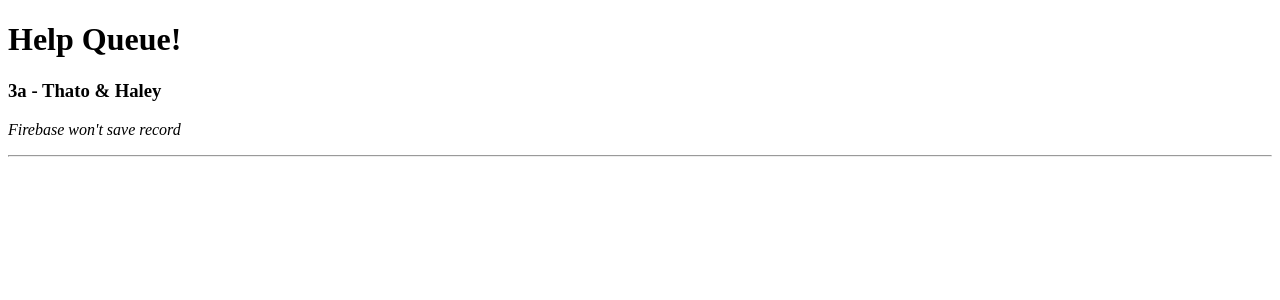
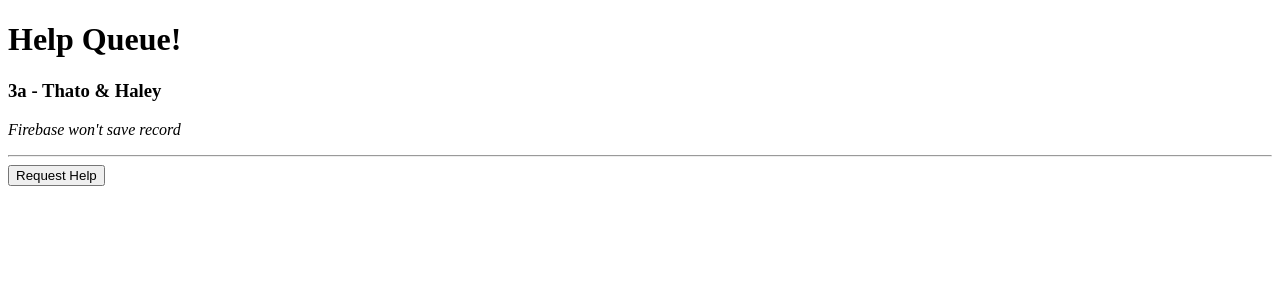
Before and after one commit to larryjtaylor/styled-react-queue, a React app: page / in a window 1280 px wide. Shown: the top 300 px of the page. Built offline with nearby package versions, Linux system fonts and the light colour scheme.

Commit message:
add NewTicketControl component with formHidden state

```diff
--- a/src/components/App.jsx
+++ b/src/components/App.jsx
@@ -1,12 +1,14 @@
 import React from "react";
 import TicketList from "./TicketList";
 import Header from "./Header";
+import NewTicketControl from "./NewTicketControl";
 
 function App(props) {
   return (
     <div>
       <Header/>
-      <TicketList />
+      <TicketList/>
+      <NewTicketControl/>
     </div>
   );
 }
--- /dev/null
+++ b/src/components/NewTicketControl.jsx
@@ -0,0 +1,21 @@
+import React from 'react';
+
+class NewTicketControl extends React.Component {
+
+  constructor(props) {
+    super(props);
+    this.state = {formVisibleOnPage: false};
+  }
+
+  handleDisplayingNewTicketForm(event) {
+    console.log("New ticket button was clicked!");
+  }
+
+  render() {
+    return (
+      <button onClick={this.handleDisplayingNewTicketForm}>Request Help</button>
+    );
+  }
+}
+
+export default NewTicketControl;
```
